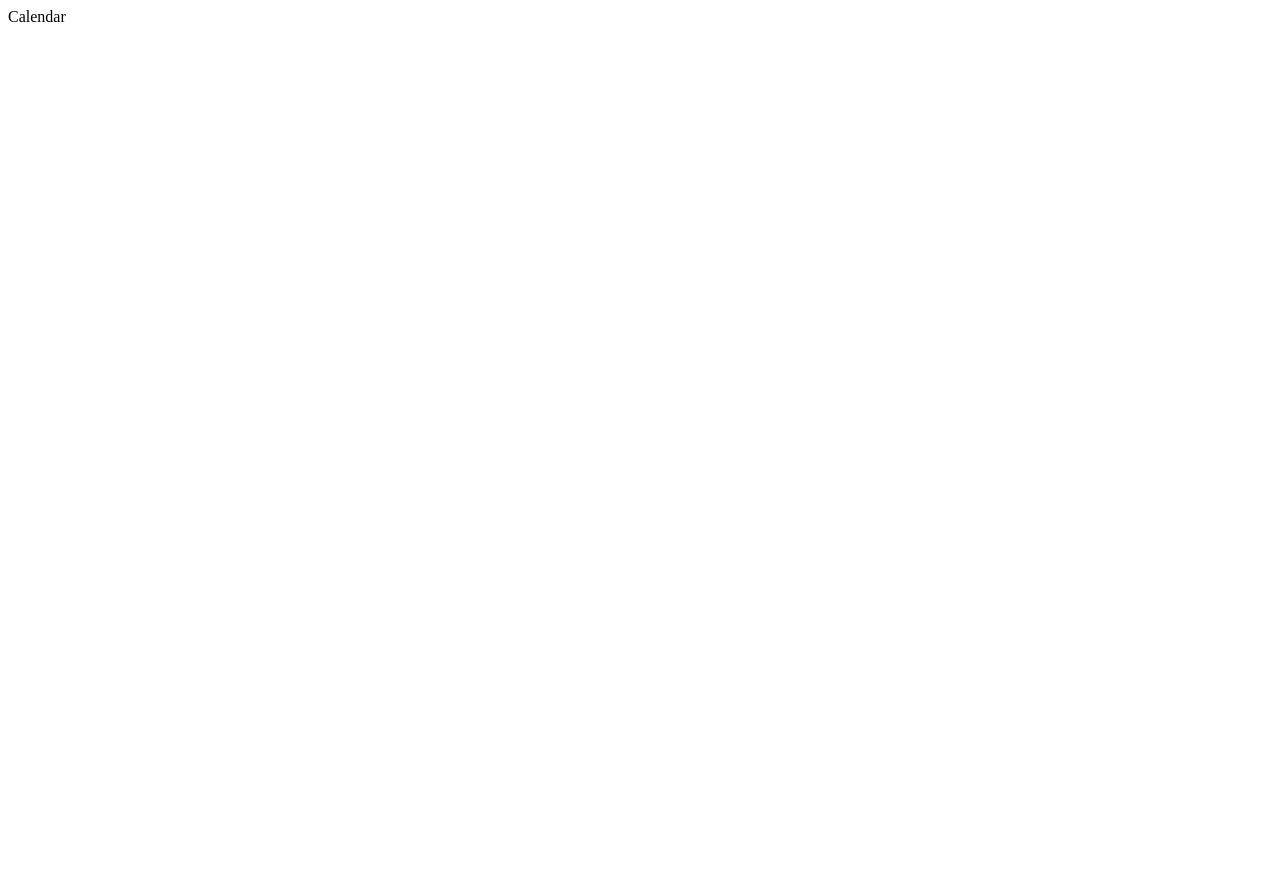
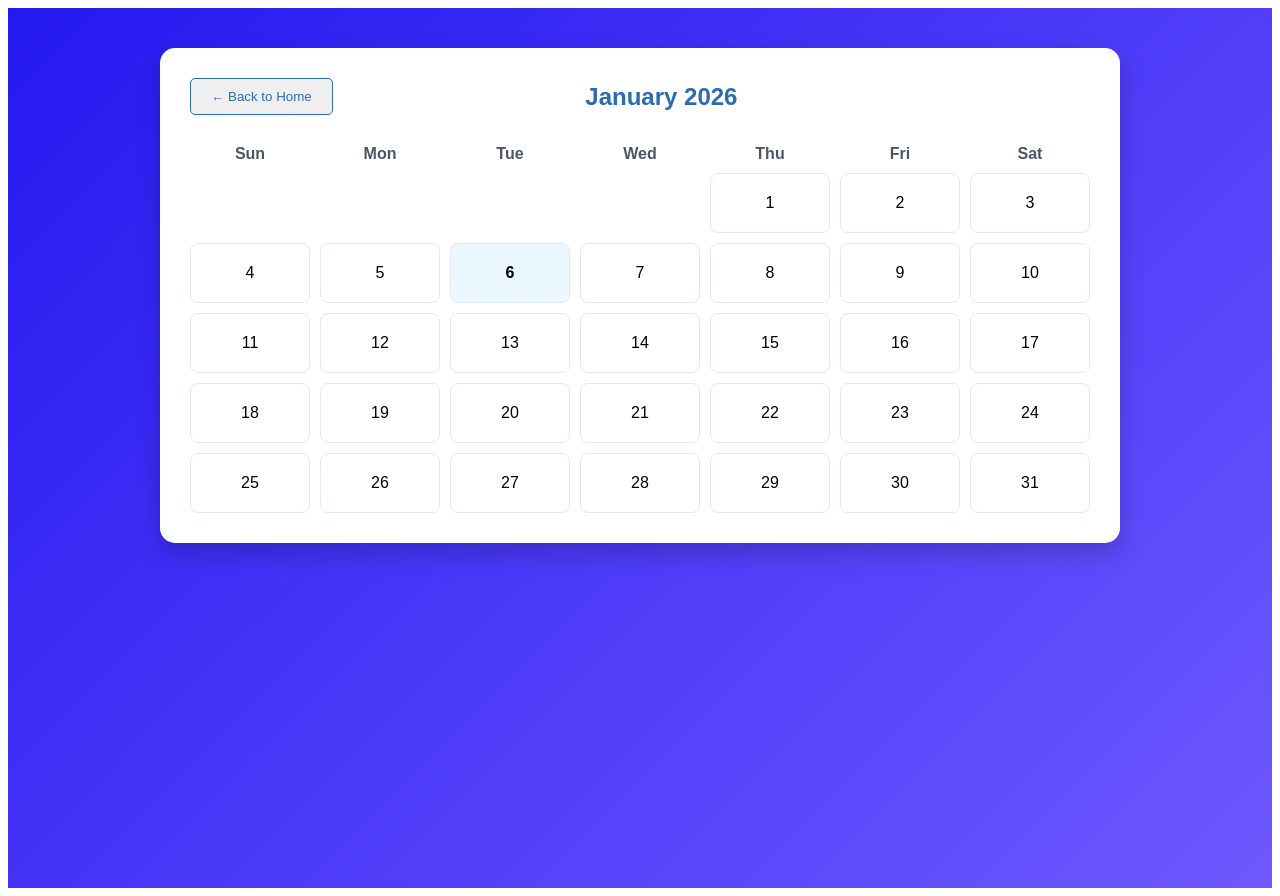
Before and after one commit to NGJIESHENG/Software-Engineering-Fundamental-Project, a React (Vite) app in the folder vems-frontend/: page /calendar in a window 1280 px wide. Before the commit the page ends 800 px from the top, so only its background shows below. Built offline with nearby package versions, Linux system fonts and the light colour scheme.

Commit message:
add calendar page interface

```diff
--- a/vems-frontend/src/pages/calendar.jsx
+++ b/vems-frontend/src/pages/calendar.jsx
@@ -1,7 +1,84 @@
-import React from 'react';
+import React, { useState } from 'react';
+import { useNavigate } from 'react-router-dom';
 
 function Calendar() {
-    return <div>Calendar</div>;
+    const navigate = useNavigate();
+    const [currentDate, setCurrentDate] = useState(new Date());
+
+
+    const pageStyle = {
+        minHeight: '100vh',
+        background: 'linear-gradient(135deg, #2419F0, #6F58FF)',
+        padding: '40px 20px',
+        fontFamily: 'Arial, sans-serif'
+    };
+
+    const calendarCard = {
+        maxWidth: '900px',
+        margin: '0 auto',
+        background: 'white',
+        borderRadius: '15px',
+        padding: '30px',
+        boxShadow: '0 10px 25px rgba(0,0,0,0.2)'
+    };
+
+
+    const daysInMonth = (year, month) => new Date(year, month + 1, 0).getDate();
+    const firstDayOfMonth = new Date(currentDate.getFullYear(), currentDate.getMonth(), 1).getDay();
+
+    const days = [];
+
+    for (let i = 0; i < firstDayOfMonth; i++) {
+        days.push(<div key={`empty-${i}`} style={{ padding: '20px' }}></div>);
+    }
+
+    for (let d = 1; d <= daysInMonth(currentDate.getFullYear(), currentDate.getMonth()); d++) {
+        days.push(
+            <div key={d} style={{
+                padding: '20px',
+                border: '1px solid #e2e8f0',
+                textAlign: 'center',
+                borderRadius: '8px',
+                backgroundColor: d === new Date().getDate() ? '#ebf8ff' : 'transparent',
+                fontWeight: d === new Date().getDate() ? 'bold' : 'normal'
+            }}>
+                {d}
+                {/* Future: Add small dots here if there is a booking in vems.db */}
+            </div>
+        );
+    }
+
+    return (
+        <div style={pageStyle}>
+            <div style={calendarCard}>
+                <div style={{ display: 'flex', justifyContent: 'space-between', alignItems: 'center', marginBottom: '30px' }}>
+                    <button onClick={() => navigate('/homepage')} style={{ padding: '10px 20px', cursor: 'pointer', borderRadius: '5px', border: '1px solid #2b6cb0', color: '#2b6cb0' }}>
+                        ← Back to Home
+                    </button>
+                    <h2 style={{ color: '#2b6cb0', margin: 0 }}>
+                        {currentDate.toLocaleString('default', { month: 'long' })} {currentDate.getFullYear()}
+                    </h2>
+                    <div style={{ width: '100px' }}></div> {/* Spacer */}
+                </div>
+
+                <div style={{
+                    display: 'grid',
+                    gridTemplateColumns: 'repeat(7, 1fr)',
+                    gap: '10px',
+                    textAlign: 'center',
+                    fontWeight: 'bold',
+                    color: '#4a5568',
+                    marginBottom: '10px'
+                }}>
+                    <div>Sun</div><div>Mon</div><div>Tue</div><div>Wed</div><div>Thu</div><div>Fri</div><div>Sat</div>
+                </div>
+
+                <div style={{ display: 'grid', gridTemplateColumns: 'repeat(7, 1fr)', gap: '10px' }}>
+                    {days}
+                </div>
+            </div>
+        </div>
+    );
 }
 
 export default Calendar;
```
